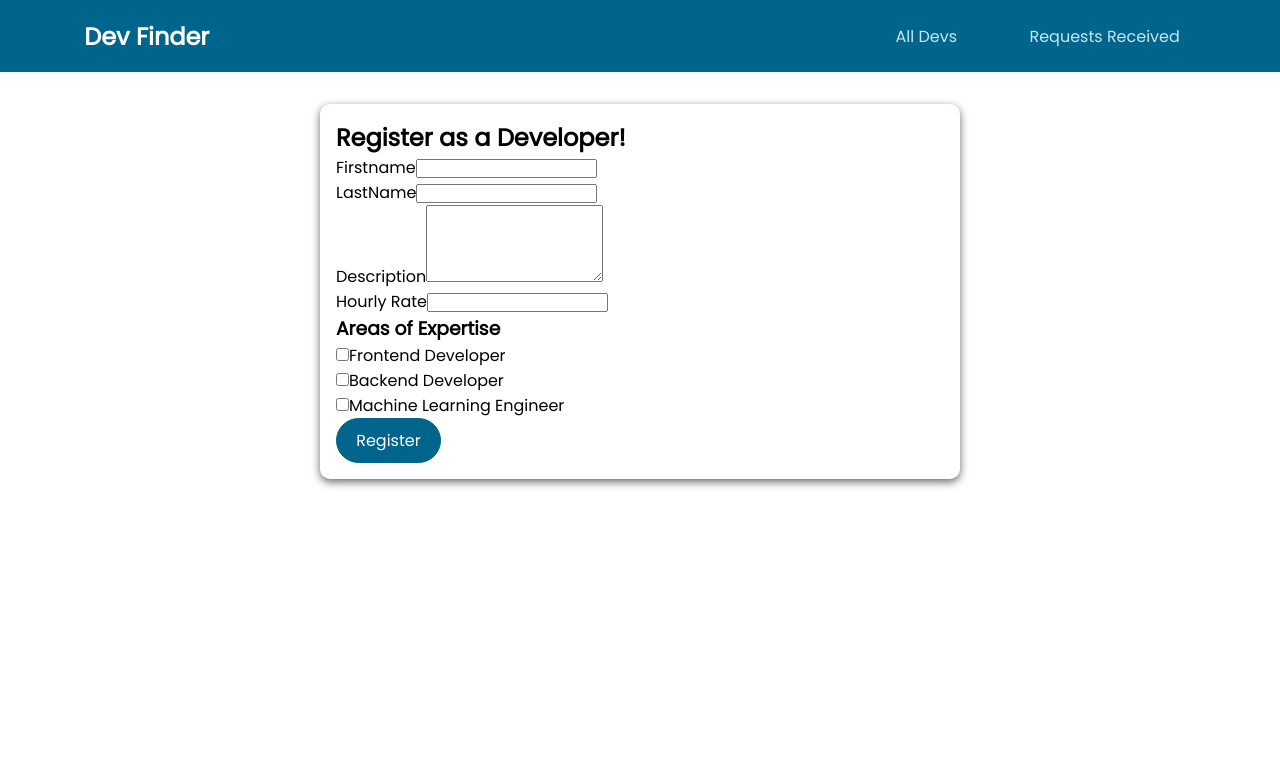
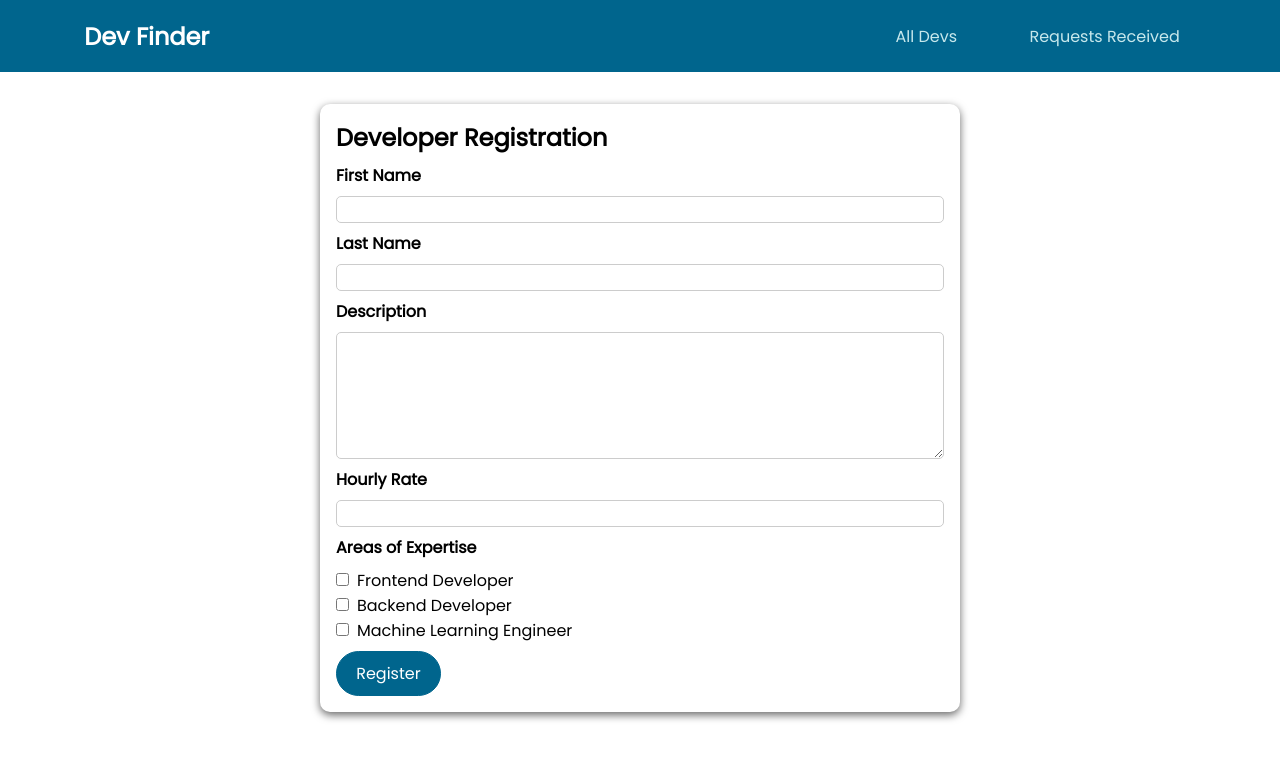
Before and after one commit to torressam333/dev-finder, a Vue app: page /register in a window 1280 px wide. Shown: the top 760 px of the page. Built offline with nearby package versions, Linux system fonts and the light colour scheme.

Commit message:
Add styling to dev registraiton form

```diff
--- a/src/components/developers/DevForm.vue
+++ b/src/components/developers/DevForm.vue
@@ -1,11 +1,11 @@
 <template>
-  <form action="" @submit.prevent="formSubmitted">
+  <form @submit.prevent="formSubmitted">
     <div class="form-control">
-      <label for="firstname">Firstname</label>
+      <label for="firstname">First Name</label>
       <input type="text" id="firstname" v-model.trim="firstName" />
     </div>
     <div class="form-control">
-      <label for="lastname">LastName</label>
+      <label for="lastname">Last Name</label>
       <input type="text" id="lastname" v-model.trim="lastName" />
     </div>
     <div class="form-control">
@@ -72,3 +72,61 @@ export default {
   },
 };
 </script>
+
+<style scoped>
+.form-control {
+  margin: 0.5rem 0;
+}
+
+label {
+  display: block;
+  font-weight: bold;
+  margin-bottom: 0.5rem;
+}
+
+input[type='checkbox'] + label {
+  display: inline;
+  font-weight: normal;
+  margin: 0 0 0 0.5rem;
+}
+
+input,
+textarea {
+  border-radius: 5px;
+  border: 1px solid #ccc;
+  display: block;
+  font: inherit;
+  width: 100%;
+}
+
+input:focus,
+textarea:focus {
+  background-color: #e2eff5;
+  border-color: #00658d;
+  outline: none;
+}
+
+input[type='checkbox'] {
+  border: none;
+  display: inline;
+  width: auto;
+}
+
+input[type='checkbox']:focus {
+  outline: #00658d solid 1px;
+}
+
+h3 {
+  font-size: 1rem;
+  margin: 0.5rem 0;
+}
+
+.invalid label {
+  color: rgb(223, 35, 35);
+}
+
+.invalid input,
+.invalid textarea {
+  border: 1px solid rgb(223, 35, 35);
+}
+</style>
--- a/src/pages/developers/DevRegistration.vue
+++ b/src/pages/developers/DevRegistration.vue
@@ -1,7 +1,7 @@
 <template>
   <section>
     <base-card>
-      <h2>Register as a Developer!</h2>
+      <h2>Developer Registration</h2>
       <dev-form />
     </base-card>
   </section>
```
